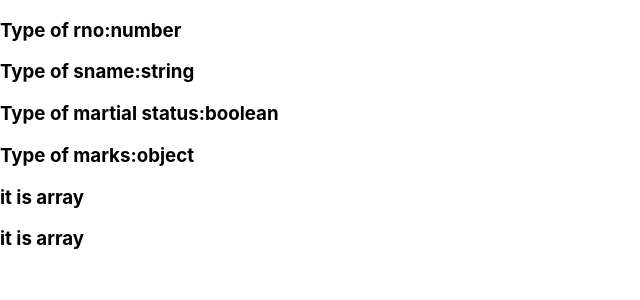
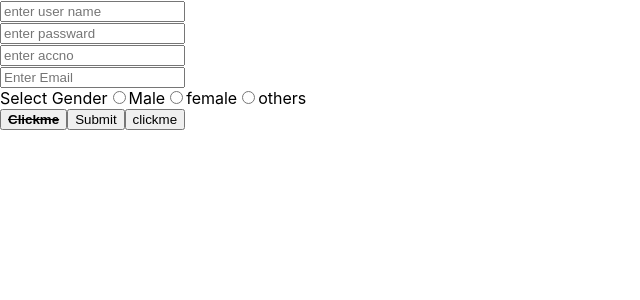
Before and after one commit to kowsalya575/reactkoesi, a React (Create React App) app: page / in a window 1280 px wide. Shown: the top 300 px of the page, without its empty margins (0-640 px from the left). Built offline with nearby package versions, Linux system fonts and the light colour scheme.

Commit message:
reacr froms

```diff
--- a/src/App.js
+++ b/src/App.js
@@ -1,4 +1,30 @@
-function App(props)
+import React from 'react'
+
+const App = () => {
+  return (
+    <div>
+      <input type="text" placeholder='enter user name'></input><br></br>
+      <input type="text" placeholder='enter passward'></input><br></br>
+      <input type="number" placeholder='enter accno'></input><br></br>
+      <input type="email" placeholder='Enter Email'></input><br></br>
+      <label>Select Gender</label>
+      <input type="radio"></input>Male
+      <input type="radio"></input>female
+      <input type="radio"></input>others
+      <br></br>
+      <button><b><s>Clickme</s></b></button>
+      <input type="submit"></input>
+      <input type="button" value="clickme"></input>
+    </div>
+  )
+}
+
+export default App
+
+
+
+
+/*function App(props)
 {
   var a=props.data.rno
   var b=props.data.sname
@@ -15,8 +41,6 @@ function App(props)
   </>)
 }
 export default App
-
-
 /*import parse from 'html-react-parser'
 function App(props)
 {
```
